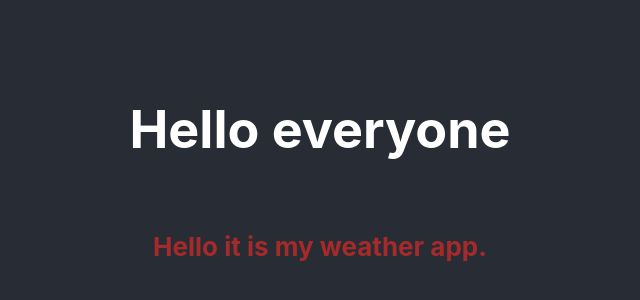
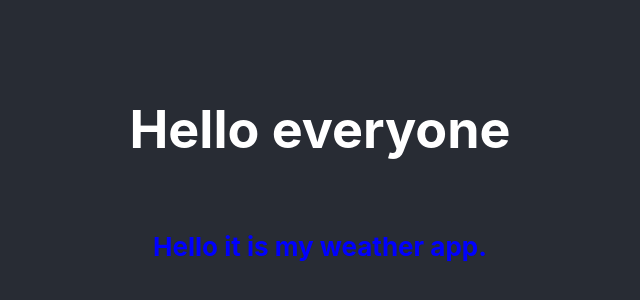
Before and after one commit to ahsilatan/weather-react-app, a React (Create React App) app in the folder weather-react/: page / in a window 1280 px wide. Shown: the part 220-520 px from the top of the page, without its empty margins (320-960 px from the left). Built offline with nearby package versions, Linux system fonts and the light colour scheme; no server answers.

Commit message:
fvfvfgfb

```diff
--- a/weather-react/src/App.css
+++ b/weather-react/src/App.css
@@ -24,7 +24,7 @@
   color: white;
 }
 h4 {
-  color: brown;
+  color: blue;
 }
 .App-link {
   color: #61dafb;
```
